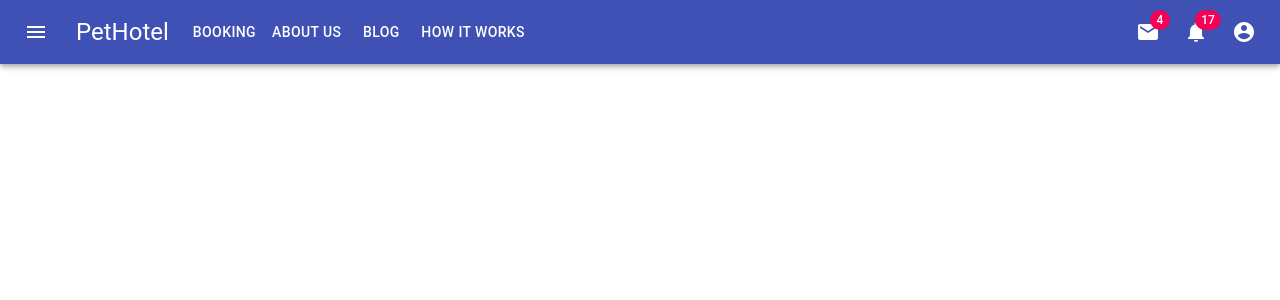
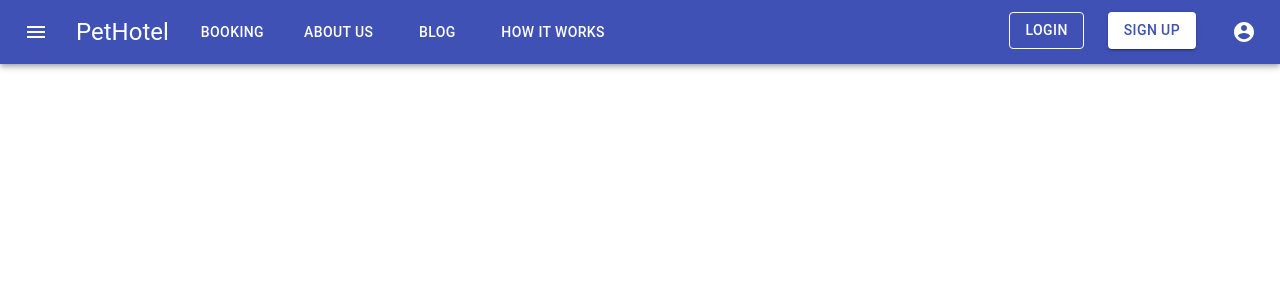
Before and after one commit to HimanshuAneja99/petHotelFe, a React (Create React App) app in the folder pethotelfe/: page / in a window 1280 px wide. Shown: the top 300 px of the page. Built offline with nearby package versions, Linux system fonts and the light colour scheme.

Commit message:
'navbar'

```diff
--- a/pethotelfe/src/component/appbarmain.js
+++ b/pethotelfe/src/component/appbarmain.js
@@ -31,7 +31,12 @@ const useStyles = makeStyles((theme) => ({
   },
   navlink: {
       position: 'relative',
-      marginLeft: theme.spacing(2)
+      marginLeft: theme.spacing(3)
+  },
+  authlink: {
+    position: 'relative',
+    marginRight: theme.spacing(3),
+    marginTop: theme.spacing(0.5)
   },
   search: {
     position: 'relative',
@@ -197,13 +202,20 @@ export default function Navbar() {
             <div className={classes.navlink}>
                 <Button color="inherit">Booking</Button>
             </div>
+            <div className={classes.navlink}>
+                <Button color="inherit">About Us</Button>
+            </div>
+            <div className={classes.navlink}>
+                <Button color="inherit">Blog</Button>
+            </div>
+            <div className={classes.navlink}>
+                <Button color="inherit">How it works</Button>
+            </div>
 
-            <Button color="inherit">About Us</Button>
-            <Button color="inherit">Blog</Button>
-            <Button color="inherit">How it works</Button>
+
           <div className={classes.grow} />
           <div className={classes.sectionDesktop}>
-            <IconButton aria-label="show 4 new mails" color="inherit">
+            {/* <IconButton aria-label="show 4 new mails" color="inherit">
               <Badge badgeContent={4} color="secondary">
                 <MailIcon />
               </Badge>
@@ -212,7 +224,19 @@ export default function Navbar() {
               <Badge badgeContent={17} color="secondary">
                 <NotificationsIcon />
               </Badge>
-            </IconButton>
+            </IconButton> */}
+            <div className={classes.authlink}>
+                <Button variant="outlined" color="inherit" href="#outlined-buttons">
+                     Login
+                </Button>
+            </div>
+
+            <div className={classes.authlink}>
+                 <Button variant="contained" color="primary" style={{backgroundColor: '#fff', color: '#3f51b5'}}>
+                    Sign Up
+                </Button>
+            </div>
+
             <IconButton
               edge="end"
               aria-label="account of current user"
```
